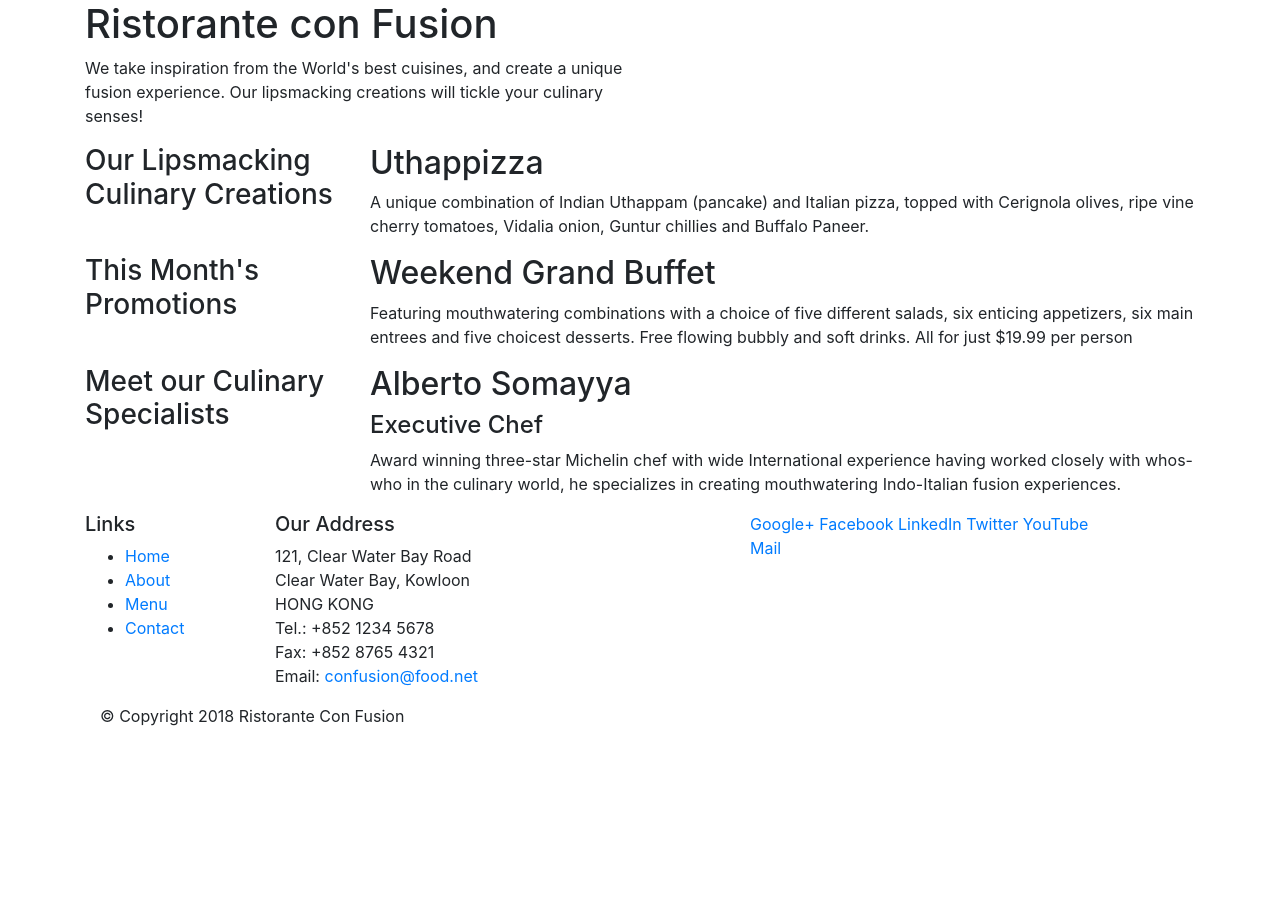
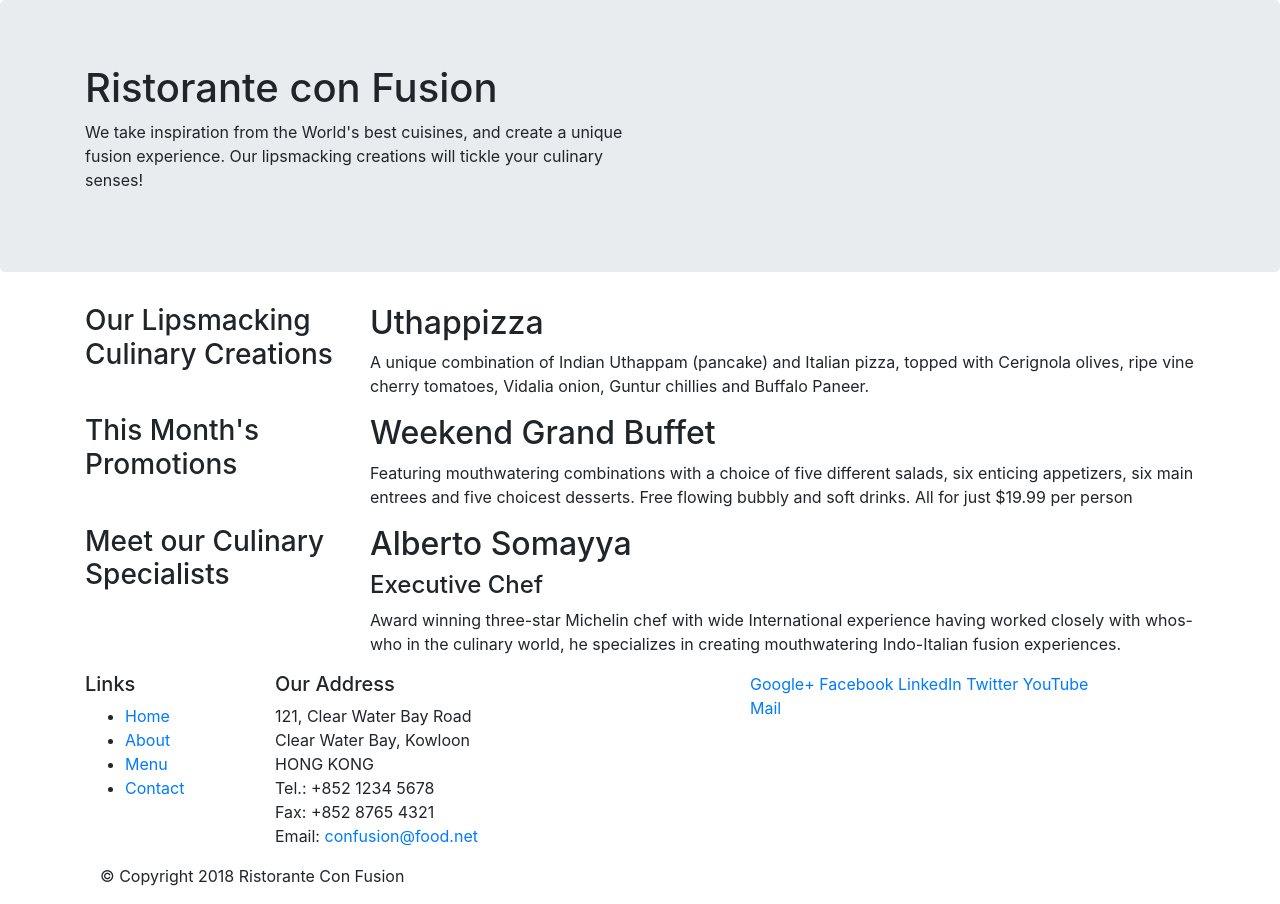
Before and after one commit to HamzaHaimeur19/Bootstrap4, a website: page index.html in a window 1280 px wide. Before the commit the page ends 800 px from the top, so only its background shows below. Drawn offline with nearby package versions, Linux system fonts and the light colour scheme.

Commit message:
fourth commit

```diff
--- a/index.html
+++ b/index.html
@@ -14,7 +14,7 @@
 
 <body>
 
-    <header class="jumcotron">
+    <header class="jumbotron">
         <div class="container" >
             <div class="row" >
                 <div class="col-12 col-sm-6">
```
